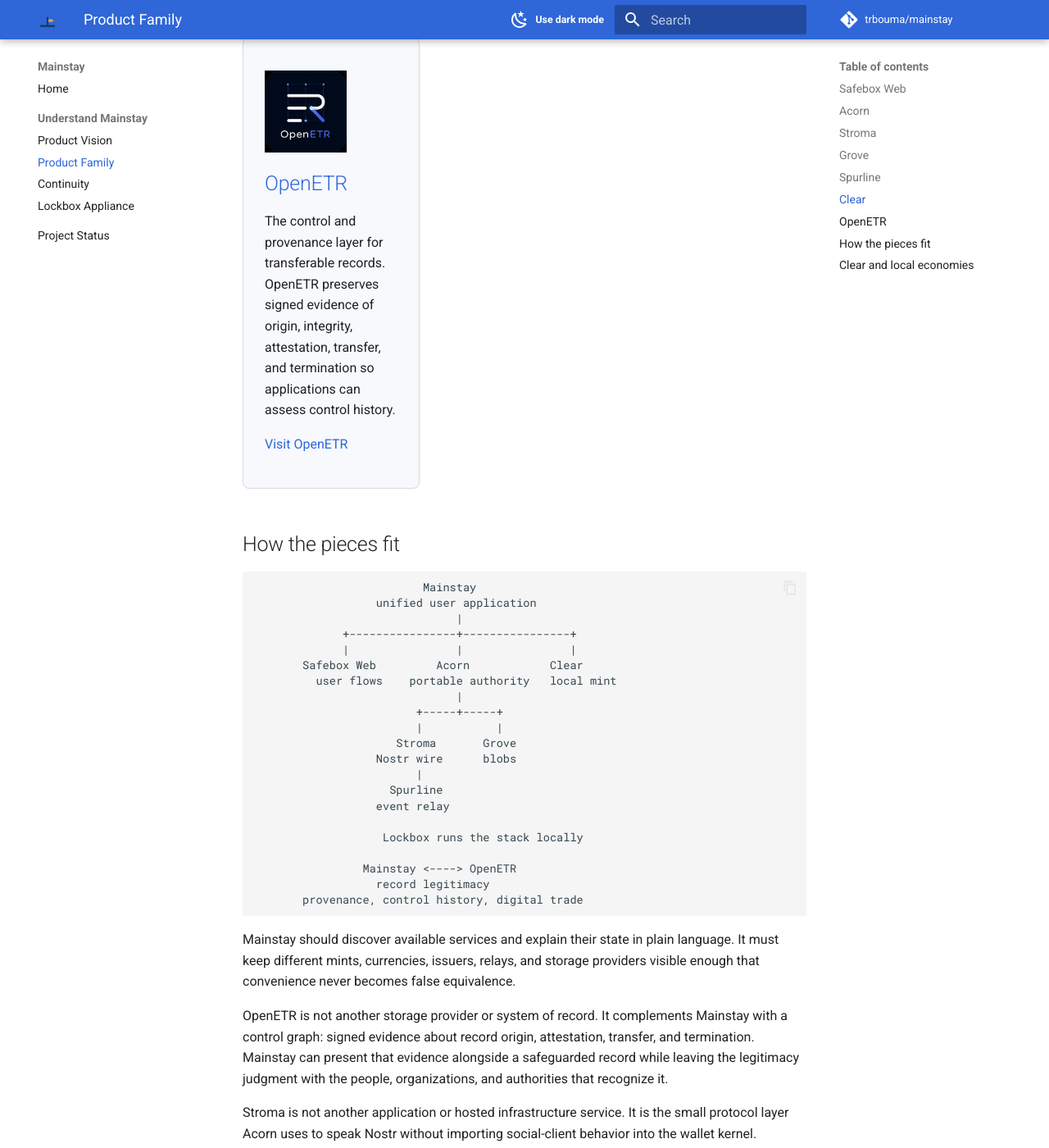
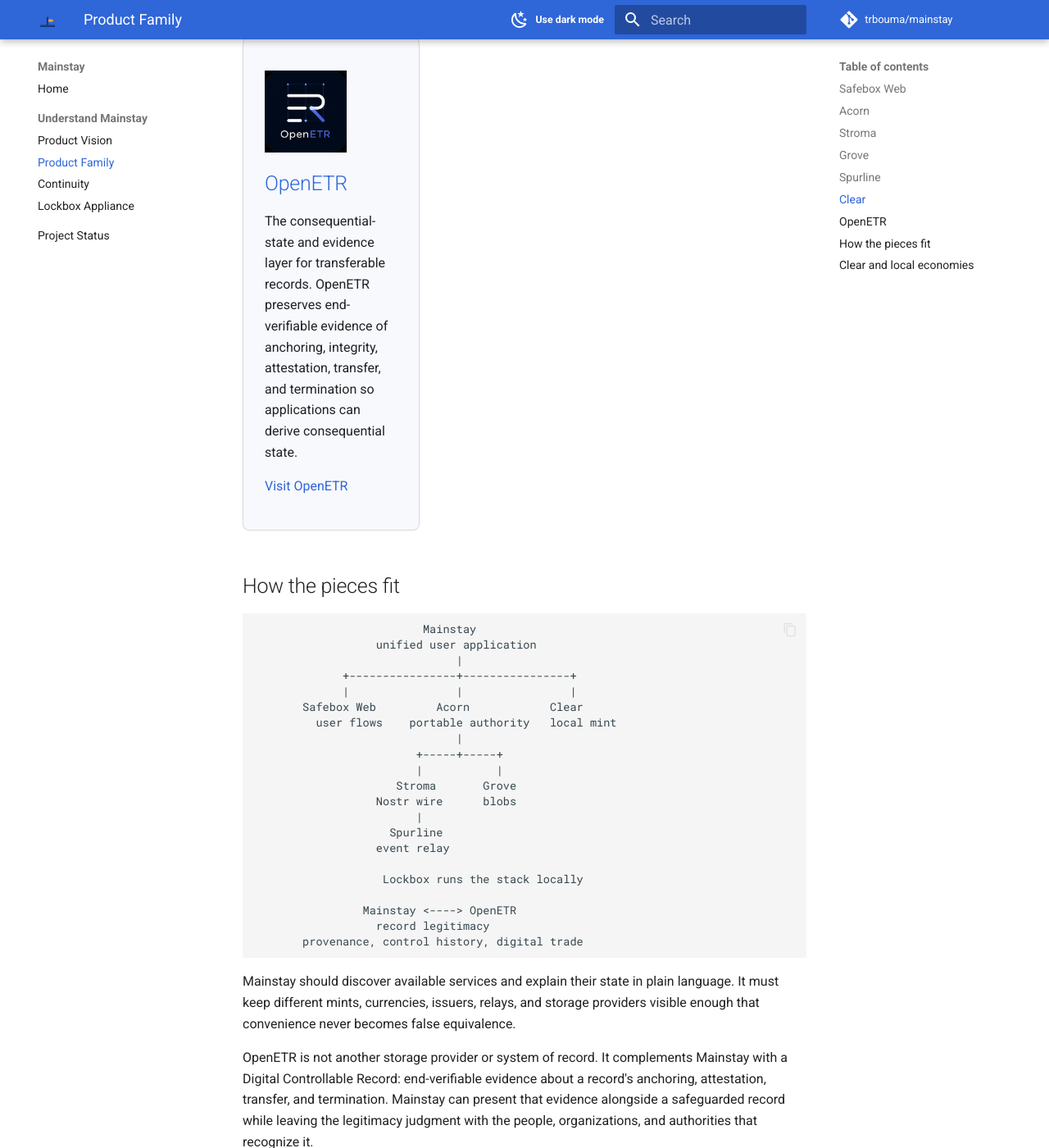
Before and after one commit to trbouma/mainstay, an MkDocs documentation site: the page built from website/product-family.md, in a window 1280 px wide and 1400 px high, scrolled down 1408 px. Shown: the whole window at 82% size. Built offline with MkDocs 1.6.1 and Material for MkDocs 9.7.7, drawn with Linux system fonts in a browser that asks for light colours; comment, search, counter and statistics services are not loaded.

Commit message:
docs: update OpenETR product-family terminology

```diff
--- a/website/product-family.md
+++ b/website/product-family.md
@@ -115,9 +115,9 @@ Bitcoin or Lightning settlement.
 
 ## OpenETR
 
-The control and provenance layer for transferable records. OpenETR preserves
-signed evidence of origin, integrity, attestation, transfer, and termination so
-applications can assess control history.
+The consequential-state and evidence layer for transferable records. OpenETR
+preserves end-verifiable evidence of anchoring, integrity, attestation,
+transfer, and termination so applications can derive consequential state.
 
 [Visit OpenETR](https://trbouma.github.io/openetr/)
 
@@ -157,10 +157,10 @@ storage providers visible enough that convenience never becomes false
 equivalence.
 
 OpenETR is not another storage provider or system of record. It complements
-Mainstay with a control graph: signed evidence about record origin,
-attestation, transfer, and termination. Mainstay can present that evidence
-alongside a safeguarded record while leaving the legitimacy judgment with the
-people, organizations, and authorities that recognize it.
+Mainstay with a Digital Controllable Record: end-verifiable evidence about a
+record's anchoring, attestation, transfer, and termination. Mainstay can present
+that evidence alongside a safeguarded record while leaving the legitimacy
+judgment with the people, organizations, and authorities that recognize it.
 
 Stroma is not another application or hosted infrastructure service. It is the
 small protocol layer Acorn uses to speak Nostr without importing social-client
```
